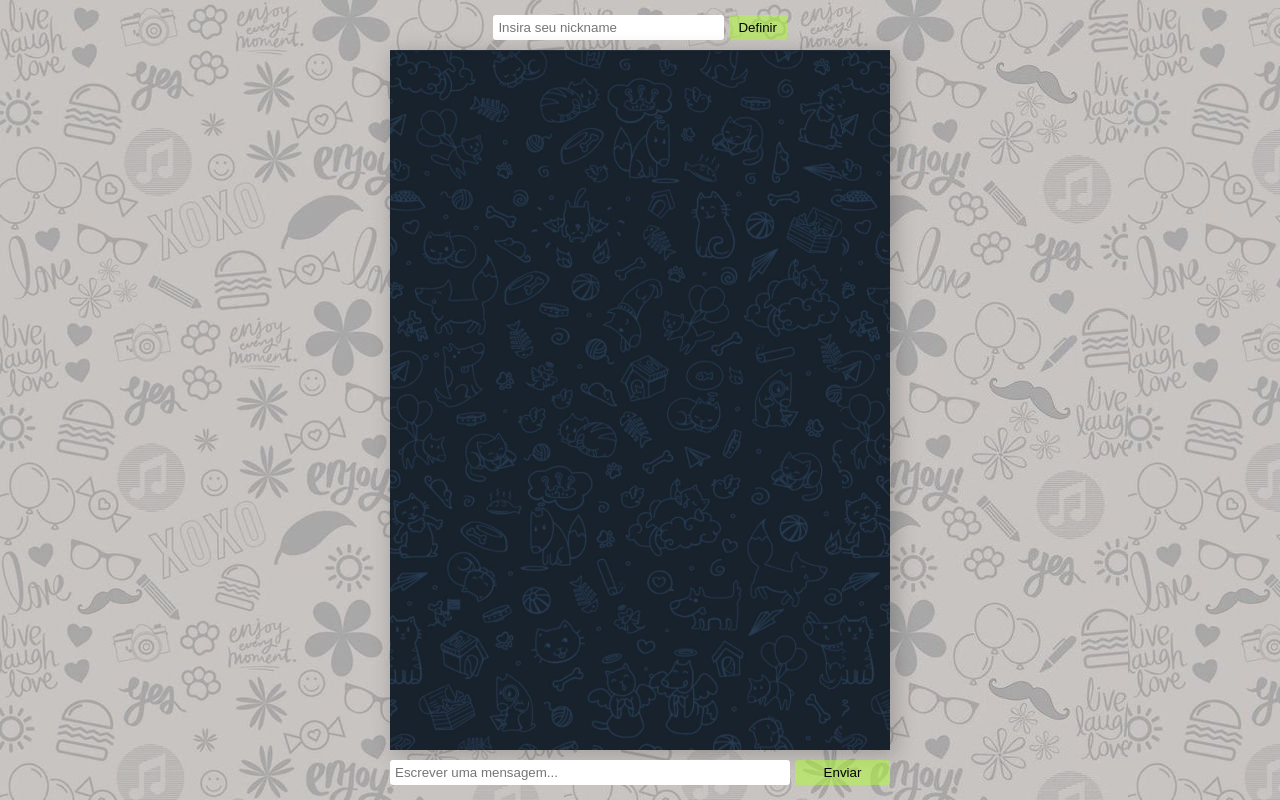
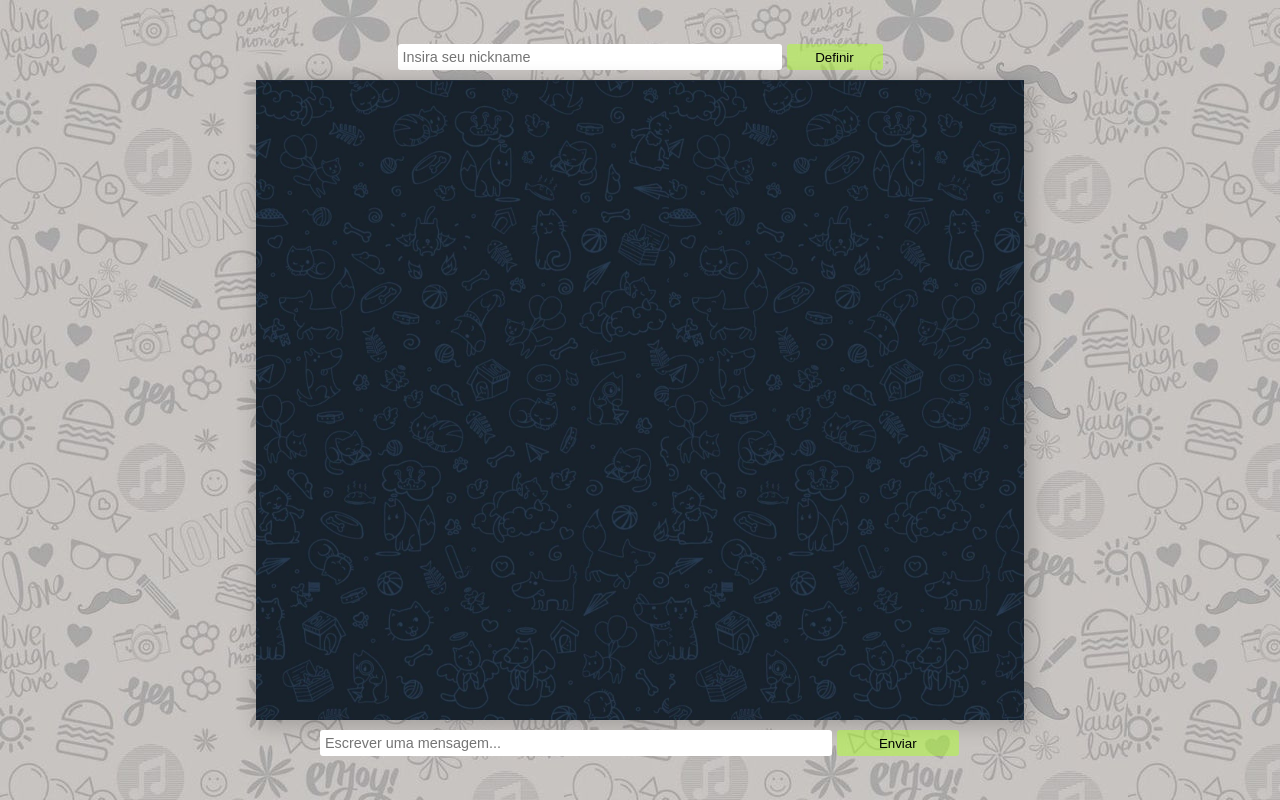
Before and after one commit to igorfurtado/chat_socket, a website: page public/index.html in a window 1280 px wide. Drawn offline with nearby package versions, Linux system fonts and the light colour scheme; no server answers.

Commit message:
Acrescentando responsividade ao chat

```diff
--- a/public/styles/style.css
+++ b/public/styles/style.css
@@ -17,9 +17,11 @@ body{
     background-image: url('../assets/message.jpeg');
 }
 
+@media screen and (min-width: 250px){
+
     #messages{
-    width: 500px;
-    height: 700px;
+        width: 90%;
+        height: 80%;
         padding: 20px;
         box-shadow: 4px 4px 20px 2px rgb(0 0 0 / 20%);
         background-image: url('../assets/message_dark.jpeg');
@@ -29,13 +31,15 @@ body{
 
     #messages li{
         list-style-type: none;
+        font-size: 0.8em;
     }
     #user_form{
         display: grid;
         justify-content: center;
-    grid-template: 1fr/100% 25%;
+        grid-template: 1fr/100% 50px;
         gap: 5px;
         padding-bottom: 10px;
+        width: 30%;
     }
 
     #user, #message, #enviar, #definir{
@@ -60,9 +64,9 @@ body{
 
     #message_form{
         display: grid;
-    grid-template: 1fr/80% 19%;
+        grid-template: 1fr/80% 50px;
         gap: 5px;
-    width: 500px;
+        width: 50%;
         padding-top: 10px;
     }
 
@@ -70,12 +74,16 @@ body{
        padding: 5px;
     }
 
+    #user, #message{
+        font-size: 0.8em;
+    }
+
     .talk{
         display: table;
         margin-left: auto;
         background-color: whitesmoke;
         margin-bottom: 7px;
-    padding: 7px;
+        padding: 5px;
         border-style: none;
         border-radius: 5px;
         box-shadow: 4px 4px 20px 2px rgb(0 0 0 / 20%);
@@ -85,8 +93,40 @@ body{
         display: table;
         background-color: lightgray;
         margin-bottom: 7px;
-    padding: 7px;
+        padding: 5px;
         border-style: none;
         border-radius: 5px;
         box-shadow: 4px 4px 20px 2px rgb(0 0 0 / 20%);
     }
+}
+
+@media screen and (min-width: 750px){
+
+    #messages{
+        width: 60%;
+    }
+
+    #messages li {
+        font-size: 1em;
+    }
+
+    #user, #message{
+        font-size: 0.9em;
+    }
+
+    #user_form{
+        grid-template: 1fr/100% 25%;
+    }
+
+    #message_form{
+        grid-template: 1fr/80% 19%;
+    }
+
+    .talk{
+        padding: 7px;
+    }
+
+    .talk-no-user{
+        padding: 7px;
+    }
+}
```
Lines whose indentation alone changed are shown as unchanged.
